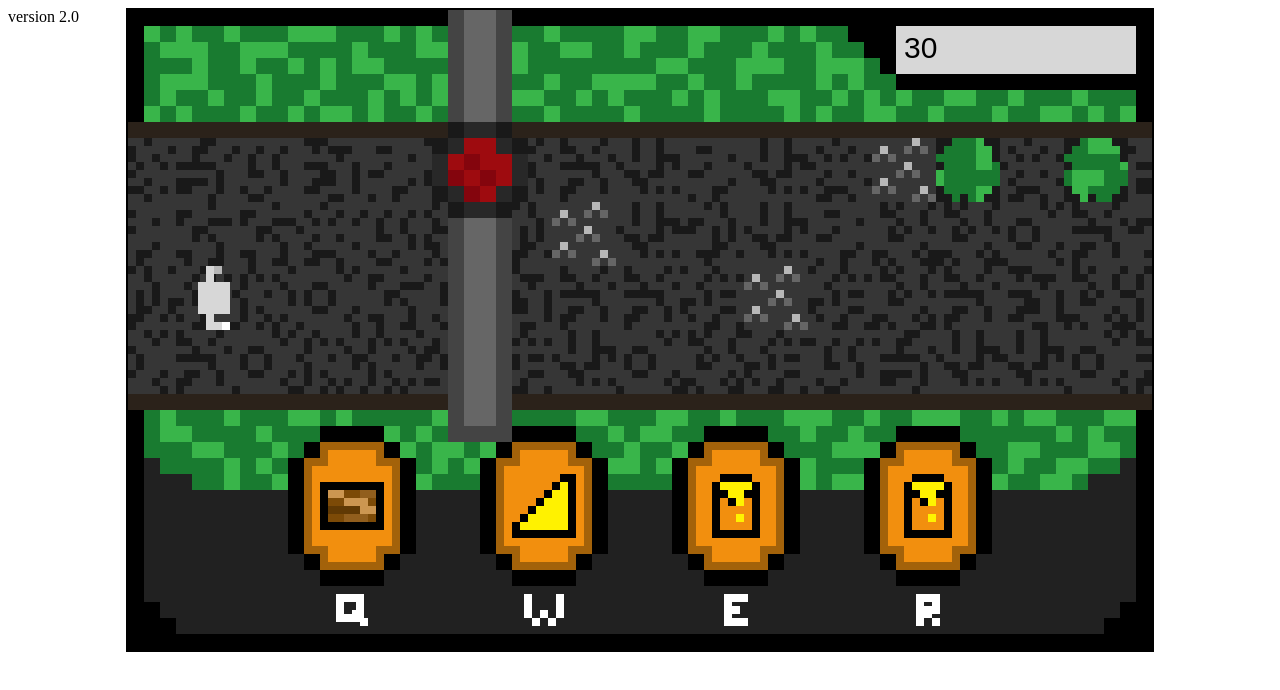
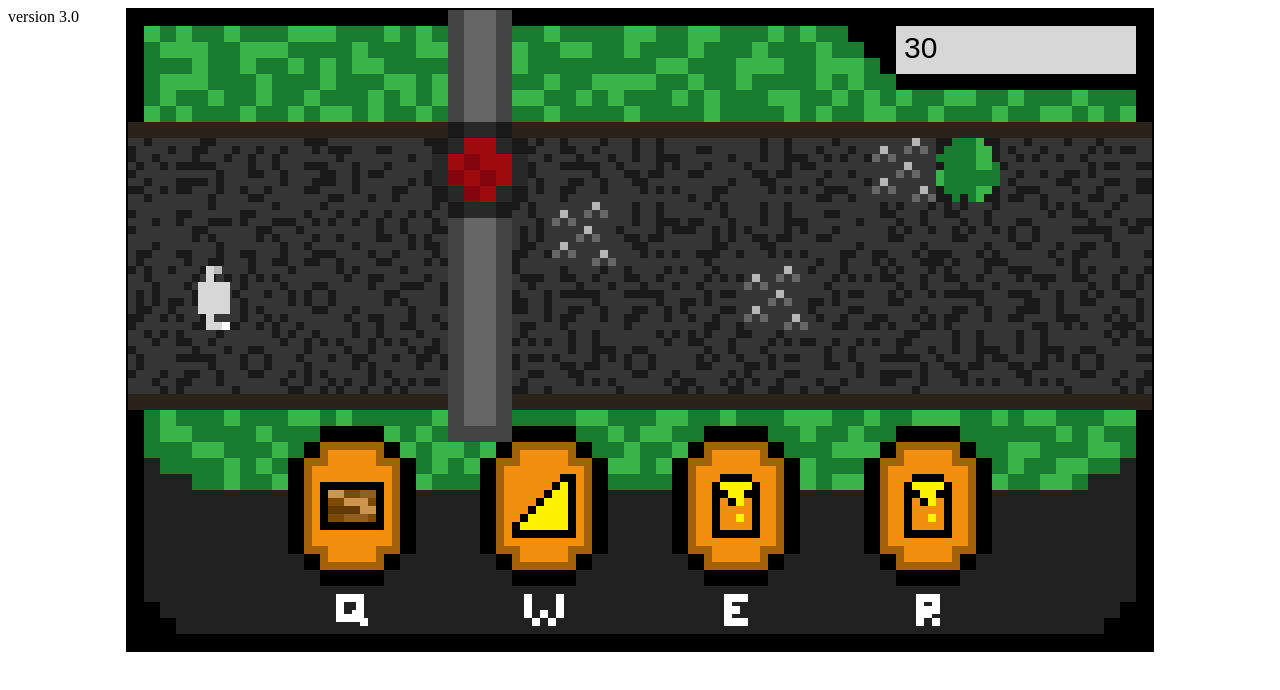
Before and after one commit to Turbulence9/LD41, a plain HTML site: page index.html in a window 1280 px wide. Drawn offline with Linux system fonts and the light colour scheme.

Commit message:
version 3

```diff
--- a/index.html
+++ b/index.html
@@ -10,5 +10,5 @@
 
 <body>
   <canvas id="canvas" allowfullscreen="true"></canvas>
-  version 2.0
+  version 3.0
 </body>
--- a/js/app.js
+++ b/js/app.js
@@ -42,7 +42,7 @@ function update() {
     if (count % 4 === 0) {
       playerFrame < 5 ? playerFrame++ : playerFrame = 0;
     }
-    if (count % 100 === 0) {
+    if (count % 1000 === 0) {
       percent+=2;
     }
     if (platform[lanes[player.lane]][2].item == 0) {
```
